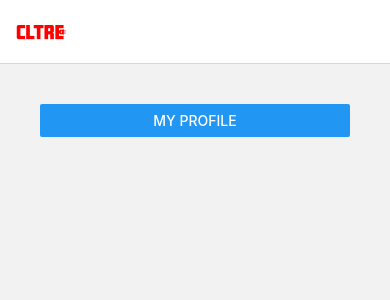
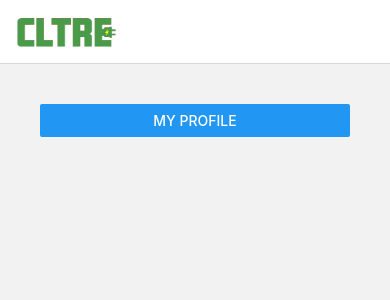
Before and after one commit to TylerFarhner/CLTRE-Mobile-Client, a React Native app: screen / in a window 390 px wide. Shown: the top 300 px of the page. Built offline with nearby package versions, Linux system fonts and the light colour scheme.

Commit message:
changes logo

```diff
--- a/navigation/AppNavigator.js
+++ b/navigation/AppNavigator.js
@@ -1,5 +1,5 @@
 import React from 'react'
-import {Image} from 'react-native'
+import {Image, View} from 'react-native'
 import { NavigationContainer } from '@react-navigation/native'
 import { createNativeStackNavigator } from '@react-navigation/native-stack'
 
@@ -16,16 +16,19 @@ function AppNavigator() {
 
     function LogoTitle() {
         return (
-            <Image
-                style={{ width: 50, height: 50 }}
-                source={require('../assets/images/MobileLogo.png')}
+            // <View style={{flexDirection: 'row', alignItems:  ,justifyContent: 'center'}}>
+                <Image
+                style={{ width: 100, height: 50 }}
+                source={require('../assets/images/GreenMobileLogo.png')}
             />
+            // </View>
         )
     }
 
     return(
         <NavigationContainer>
             <Stack.Navigator initialRouteName="Home">
+            {/* <Stack.Navigator> */}
                 <Stack.Screen
                     name="Login"
                     component={LoginScreen}
@@ -40,7 +43,7 @@ function AppNavigator() {
                     name="Home"
                     component={HomeScreen}
                     // TODO: Figure out why headerLeft: null wont remove back option IOS or Android
-                    options={{ headerTitle: (props) => <LogoTitle {...props} /> }}
+                    options={{ headerLeft: () => null,headerStyle: 'center',headerTitle: (props) => <LogoTitle {...props} /> }}
                 />
                 <Stack.Screen
                     name="Profile"
--- a/screens/LoginScreen.js
+++ b/screens/LoginScreen.js
@@ -52,7 +52,10 @@ export default function LoginScreen(navData) {
                     {(props) => (
                         <View style={styles.container}>
                             <View style={styles.logo}>
-                                <Image source={require('../assets/images/MobileLogo.png')} style={styles.image}/>
+                                {/* RED LOGO */}
+                                {/* <Image source={require('../assets/images/MobileLogo.png')} style={styles.image}/> */}
+                                {/* GREEN LOGO */}
+                                <Image source={require('../assets/images/GreenMobileLogo.png')} style={styles.image}/>
                             </View>
                             <View>
                                 <TextInput
--- a/screens/RegisterScreen.js
+++ b/screens/RegisterScreen.js
@@ -53,7 +53,10 @@ export default function RegisterScreen(navData) {
             <View style={styles.container}>
                 <View style={styles.logo}>
                 <Image
-                    source={require("../assets/images/MobileLogo.png")}
+                    // RED LOGO
+                    // source={require("../assets/images/MobileLogo.png")}
+                    // GREEN LOGO
+                    source={require("../assets/images/GreenMobileLogo.png")}
                     style={styles.image}
                 />
                 </View>
```
Also changed, not shown: assets/images/GreenMobileLogo.png (added).
